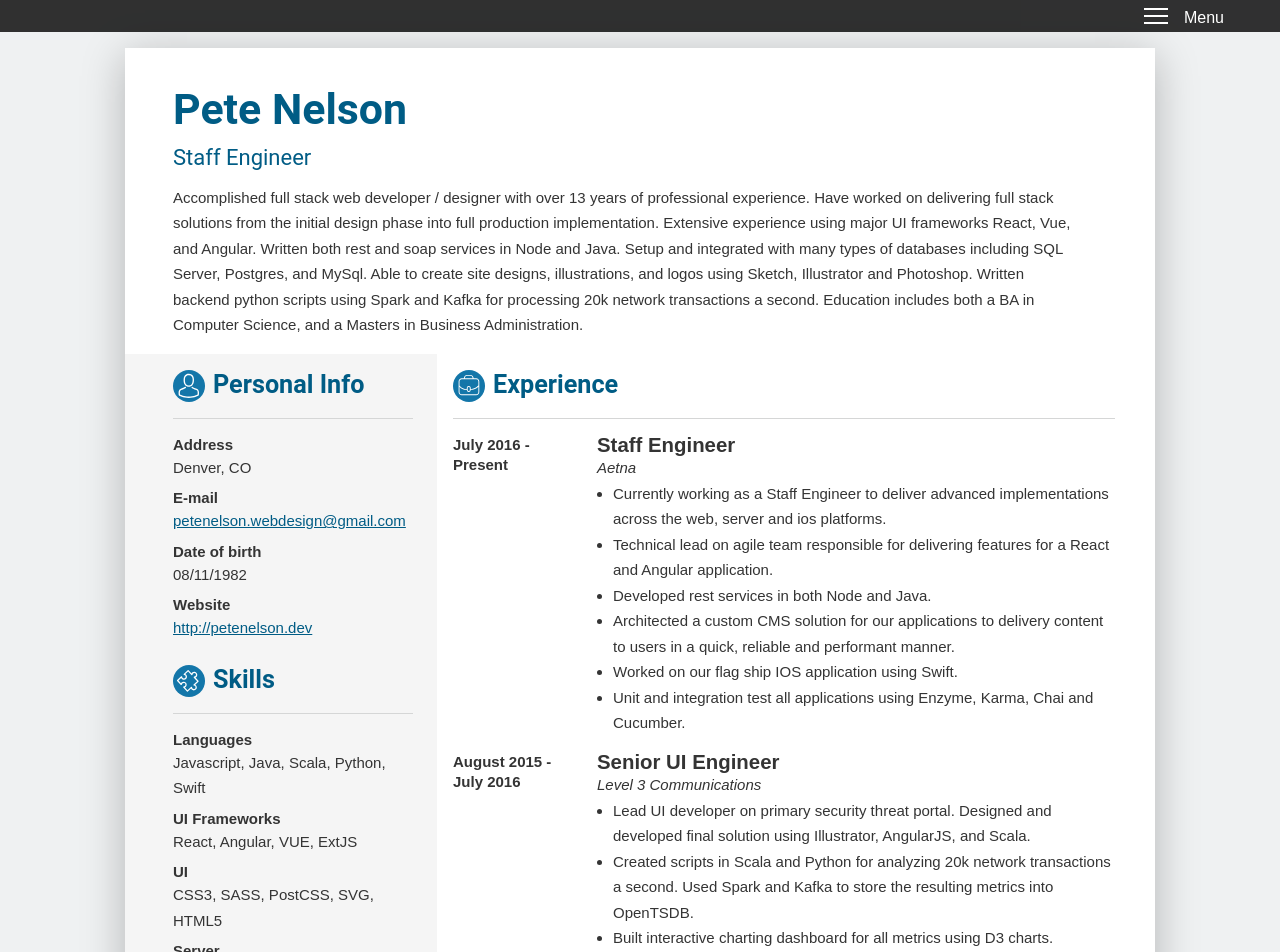
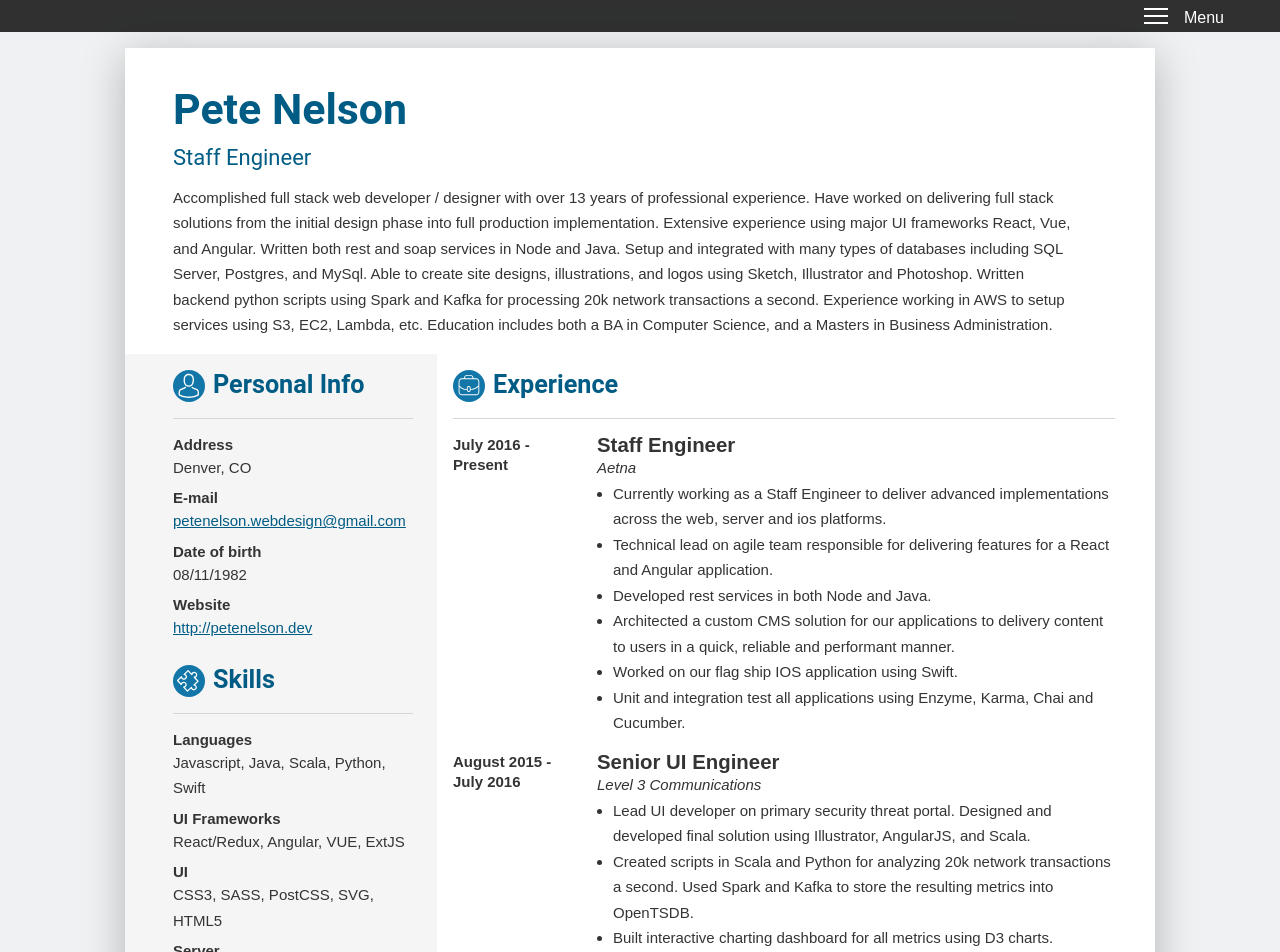
Before and after one commit to pbn04001/pete-nelson-web, a Vue app: page /resume in a window 1280 px wide. Shown: the top 952 px of the page. Built offline with nearby package versions, Linux system fonts and the light colour scheme.

Commit message:
Added additional information

```diff
--- a/src/views/Resume.vue
+++ b/src/views/Resume.vue
@@ -10,8 +10,8 @@
           solutions from the initial design phase into full production implementation.  Extensive experience using major UI frameworks React, Vue,
           and Angular. Written both rest and soap services in Node and Java.  Setup and integrated with many types of databases including SQL Server,
           Postgres, and MySql. Able to create site designs, illustrations, and logos using Sketch, Illustrator and Photoshop.  Written backend
-          python scripts using Spark and Kafka for processing 20k network transactions a second.  Education includes both a BA in
-          Computer Science, and a Masters in Business Administration.
+          python scripts using Spark and Kafka for processing 20k network transactions a second.  Experience working in AWS to setup services using
+          S3, EC2, Lambda, etc. Education includes both a BA in Computer Science, and a Masters in Business Administration.
         </div>
       </div>
       <div class="resume__left-column">
@@ -48,7 +48,7 @@
             </div>
             <div class="resume__info">
               <label>UI Frameworks</label>
-              React, Angular, VUE, ExtJS
+              React/Redux, Angular, VUE, ExtJS
             </div>
             <div class="resume__info">
               <label>UI</label>
```
